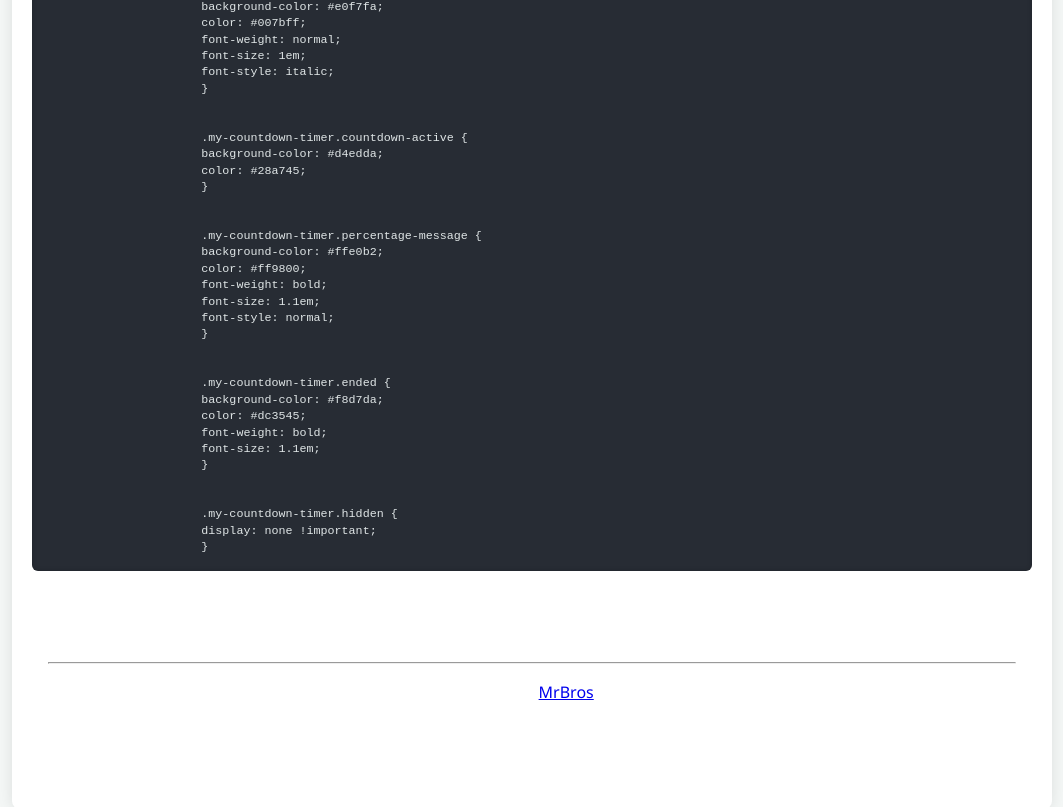
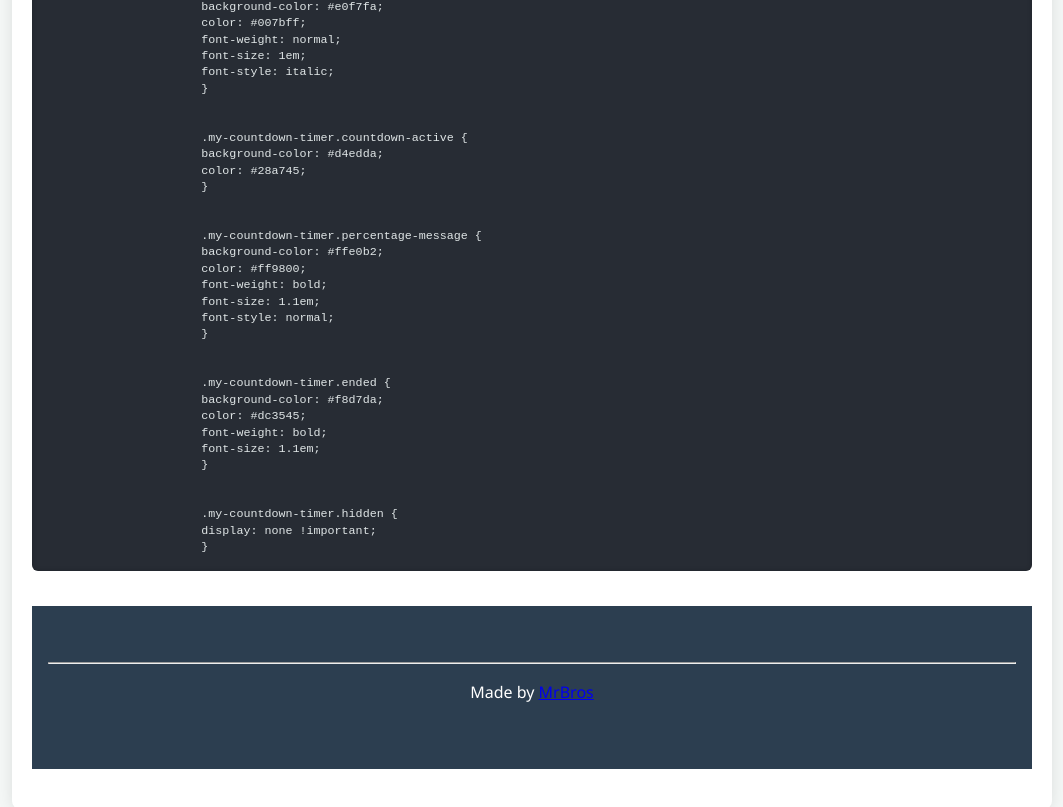
Before and after one commit to ElectroBoy10/Counter_timer, a plain HTML site: page index.html in a window 1280 px wide. Shown: the part 10805-11612 px from the top of the page, without its empty margins (108-1171 px from the left). Drawn offline with Linux system fonts and the light colour scheme.

Commit message:
Update index.html

```diff
--- a/index.html
+++ b/index.html
@@ -478,7 +478,7 @@
     }
     }
     footer {
-    background: var(--primary);
+    background: #2c3e50;
     color: white;
     padding: 3rem 1rem;
     text-align: center;
```
